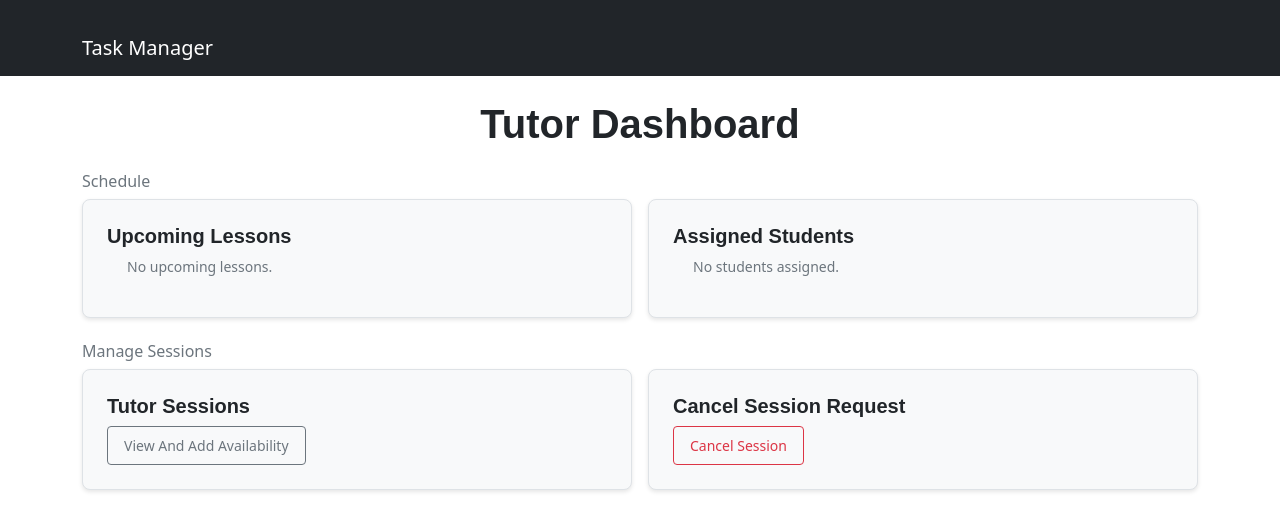
After one commit to Noufabdalm/Narwhal, a Django app: template tutorials/templates/tutor_dashboard.html in a window 1280 px wide. The commit adds this page. Shown: the top 531 px of the page. Run offline with Django 3.2, Linux system fonts and the light colour scheme; the template is opened without the code that fills it, so the values that code supplies are empty; some libraries are stand-ins or nearby versions.

Commit message:
Added frontend for tutor tutor_dashboard

```diff
--- a/code_tutors/urls.py
+++ b/code_tutors/urls.py
@@ -59,10 +59,11 @@ urlpatterns = [
     path('tutor_sign_up/', views.TutorSignUpView.as_view(), name='tutor_sign_up'),
     path('my-courses/', views.student_courses_view, name='student_courses'),
     path('lesson-schedule/', views.student_lesson_schedule_view, name='student_lesson_schedule'),
-    path('tutor-schedule/', views.tutor_schedule_view, name='tutor_schedule'),
     path('payment-history/', views.student_payment_history_view, name='student_payment_history'),
     path('admin-invoices/', views.admin_invoice_view, name='admin_invoice_view'),
     path('student_dashboard/', views.student_dashboard, name='student_dashboard'),
+    path('tutor_dashboard/', views.tutor_dashboard, name='tutor_dashboard'),
+
 
 
 
--- a/static/custom.css
+++ b/static/custom.css
@@ -140,6 +140,8 @@ h6 {
 
 /* Cards */
 .bg-light {
+
+
   background-color: #f8f9fa !important;
 }
 
--- a/tutorials/templates/cancellation_request.html
+++ b/tutorials/templates/cancellation_request.html
@@ -1,7 +1,7 @@
 {% extends 'base_content.html' %}
 {% block content %}
 <h1>Request Lesson Cancellation</h1>
-<form method="post" action="{% url 'request_cancellation' %}">
+<form method="post" action="{% url 'cancellation_request' %}">
   {% csrf_token %}
   <div class="form-group">
       {{ form.lesson.label_tag }}
--- a/tutorials/templates/student_dashboard.html
+++ b/tutorials/templates/student_dashboard.html
@@ -55,8 +55,7 @@ Student Dashboard
         <div class="col-md-6">
             <div class="p-4 bg-light border rounded">
                 <h5 class="fw-bold text-dark">Cancel a Lesson</h5>
-                <a href="{% url 'manage_lesson_requests' %}" class="btn btn-outline-secondary btn-sm">Cancel Lesson</a>
-            </div>
+                <a href="{% url 'cancellation_request' %}" class="btn btn-outline-danger btn-sm">Cancel Lesson</a>            </div>
         </div>
     </div>
 
--- /dev/null
+++ b/tutorials/templates/tutor_dashboard.html
@@ -0,0 +1,63 @@
+{% extends "base_content.html" %}
+
+{% block title %}
+Tutor Dashboard
+{% endblock %}
+
+{% block content %}
+<div class="container mt-4">
+    <h1 class="text-center mb-4">Tutor Dashboard</h1>
+
+    <!-- Schedule Section -->
+    <h6 class="text-muted mb-2">Schedule</h6>
+    <div class="row g-3">
+        <!-- Upcoming Lessons -->
+        <div class="col-md-6">
+            <div class="p-4 bg-light border rounded">
+                <h5 class="fw-bold text-dark">Upcoming Lessons</h5>
+                <ul class="low-key">
+                    {% for lesson in upcoming_lessons %}
+                        <li>
+                            <strong>{{ lesson.course.name }}</strong> with {{ lesson.student.user.full_name }} on {{ lesson.start_date }} at {{ lesson.session.time }}
+                        </li>
+                    {% empty %}
+                        <p>No upcoming lessons.</p>
+                    {% endfor %}
+                </ul>
+            </div>
+        </div>
+        <!-- Assigned Students -->
+        <div class="col-md-6">
+            <div class="p-4 bg-light border rounded">
+                <h5 class="fw-bold text-dark">Assigned Students</h5>
+                <ul class="low-key">
+                    {% for student in assigned_students %}
+                        <li>{{ student.user.full_name }}</li>
+                    {% empty %}
+                        <p>No students assigned.</p>
+                    {% endfor %}
+                </ul>
+            </div>
+        </div>
+    </div>
+
+    <!-- Tutor Sessions -->
+    <h6 class="text-muted mt-4 mb-2">Manage Sessions</h6>
+    <div class="row g-3">
+        <!-- Manage Sessions -->
+        <div class="col-md-6">
+            <div class="p-4 bg-light border rounded">
+                <h5 class="fw-bold text-dark">Tutor Sessions</h5>
+                <a href="{% url 'tutor_schedule' %}" class="btn btn-outline-secondary btn-sm">View and Add Availability</a>
+            </div>
+        </div>
+        <!-- Cancel Session Request -->
+        <div class="col-md-6">
+            <div class="p-4 bg-light border rounded">
+                <h5 class="fw-bold text-dark">Cancel Session Request</h5>
+                <a href="{% url 'cancellation_request' %}" class="btn btn-outline-danger btn-sm">Cancel Session</a>
+            </div>
+        </div>
+    </div>
+</div>
+{% endblock %}
```
Also changed, not shown: tutorials/views.py (+15 -2 lines).
